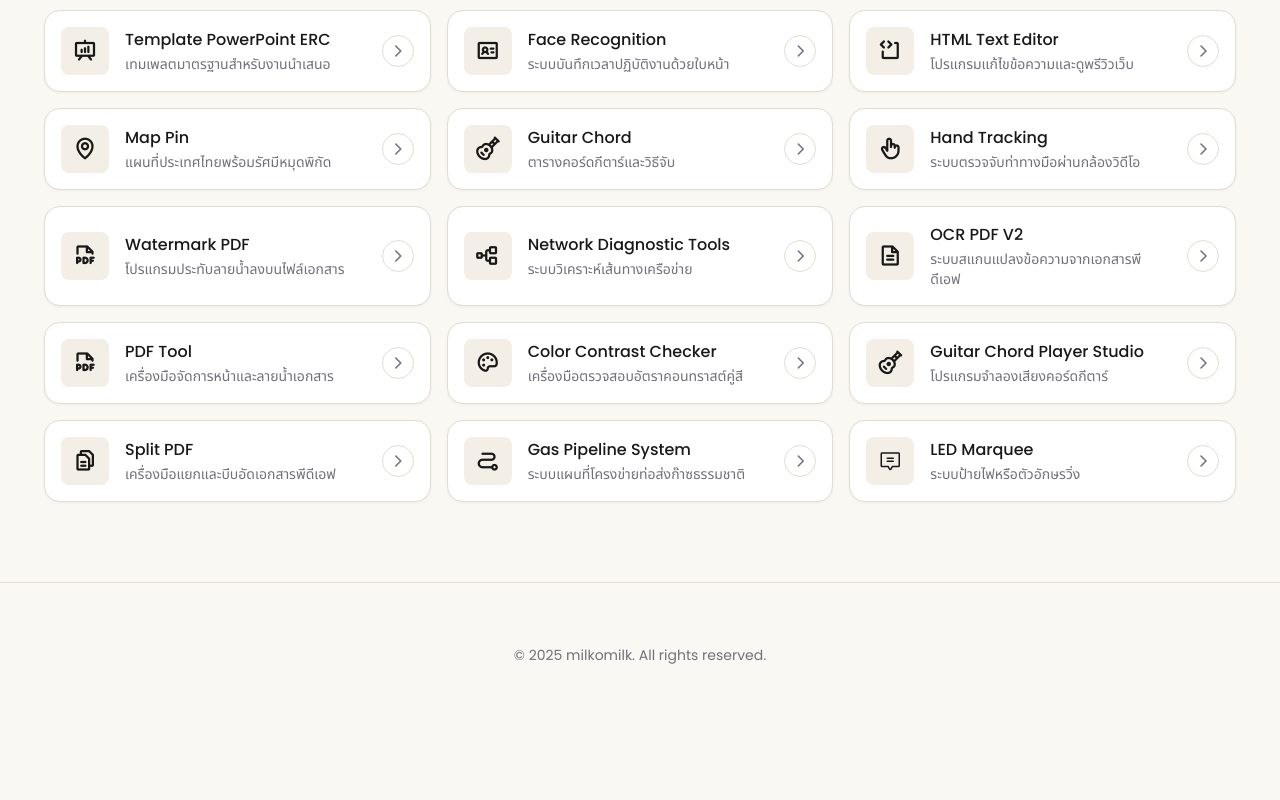
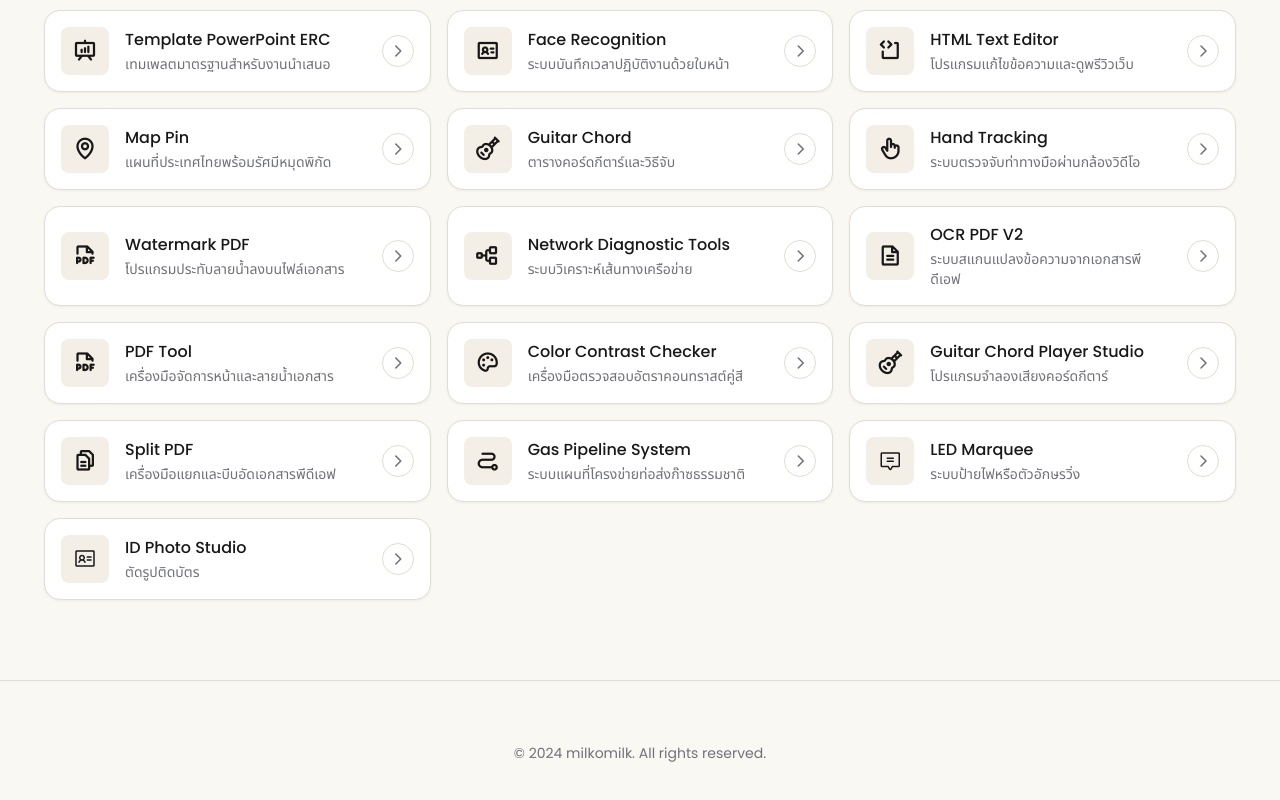
Before and after one commit to patawee-erc/patawee-erc.github.io, a plain HTML site: page index.html in a window 1280 px wide. Shown: the part 1254-2054 px from the top of the page. Before the commit the page ends 2013 px from the top, so only its background shows below. Drawn offline with nearby package versions, Linux system fonts and the light colour scheme.

Commit message:
Update copyright year and add new features

```diff
--- a/index.html
+++ b/index.html
@@ -604,7 +604,7 @@
     </main>
 
     <footer>
-        <p>&copy; 2025 milkomilk. All rights reserved.</p>
+        <p>&copy; 2024 milkomilk. All rights reserved.</p>
     </footer>
 
     <button class="tweaks-toggle" id="tweaksToggle" aria-expanded="false" aria-controls="tweaksPanel" aria-label="ปรับแต่งการแสดงผล" title="ปรับแต่ง (T)">
@@ -666,7 +666,9 @@
             { icon: 'ph-bold ph-files', title: 'Split PDF', desc: 'เครื่องมือแยกและบีบอัดเอกสารพีดีเอฟ', href: 'https://patawee-erc.github.io/pdfsplit/' },
             { icon: 'ph-bold ph-path', title: 'Gas Pipeline System', desc: 'ระบบแผนที่โครงข่ายท่อส่งก๊าซธรรมชาติ', href: 'https://patawee-erc.github.io/mappin/gaspipeline.html' },
             { icon: 'ph ph-chat-centered-text', title: 'LED Marquee', desc: 'ระบบป้ายไฟหรือตัวอักษรวิ่ง ', href:
-            'https://patawee-erc.github.io/textdisplay/' }
+            'https://patawee-erc.github.io/textdisplay/' },
+            { icon: 'ph ph-identification-card', title: 'ID Photo Studio', desc: 'ตัดรูปติดบัตร ', href:
+            'https://patawee-erc.github.io/idphoto/' }
         ];
         const grid = document.getElementById('appGrid');
         const input = document.getElementById('appSearch');
```
